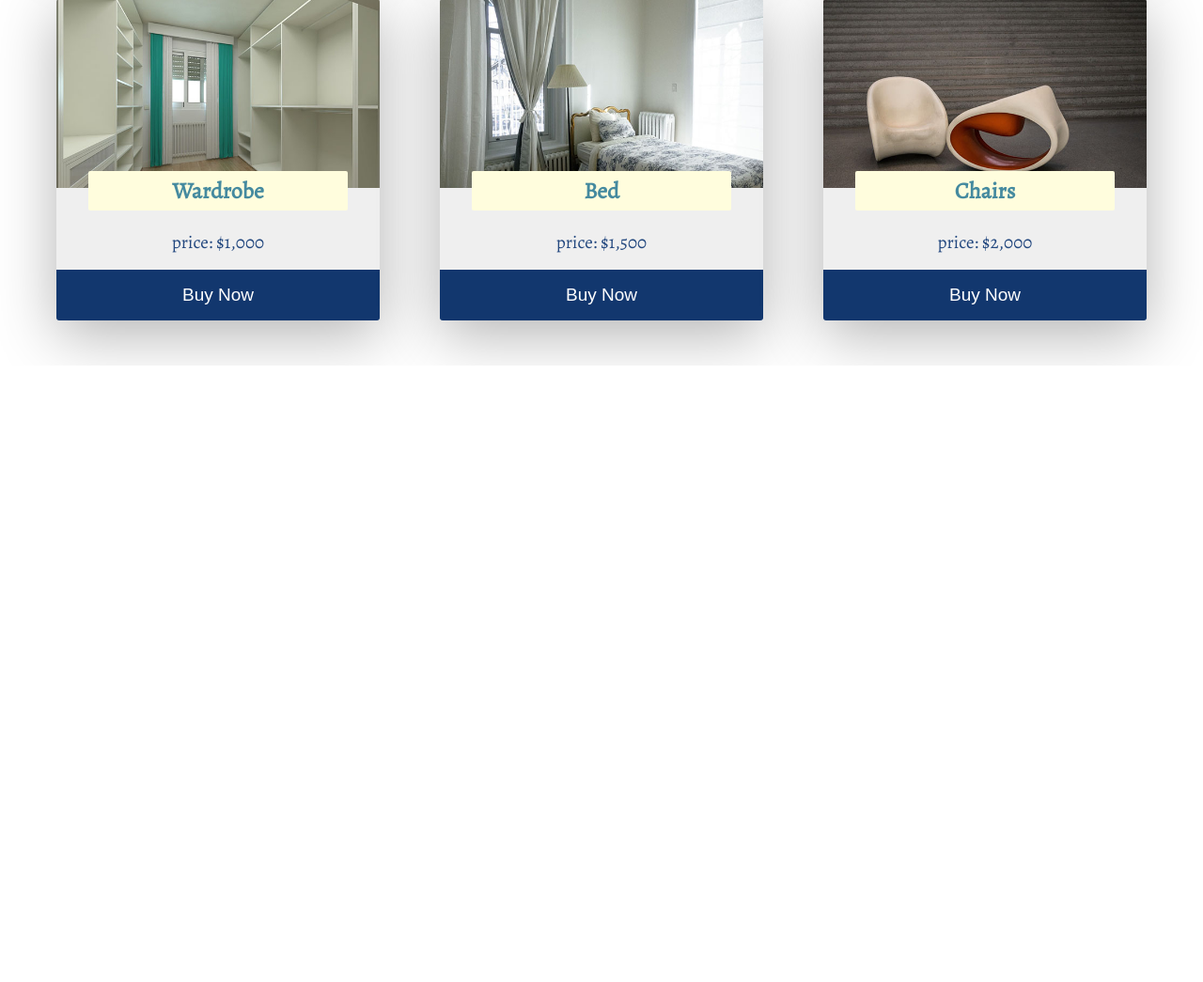
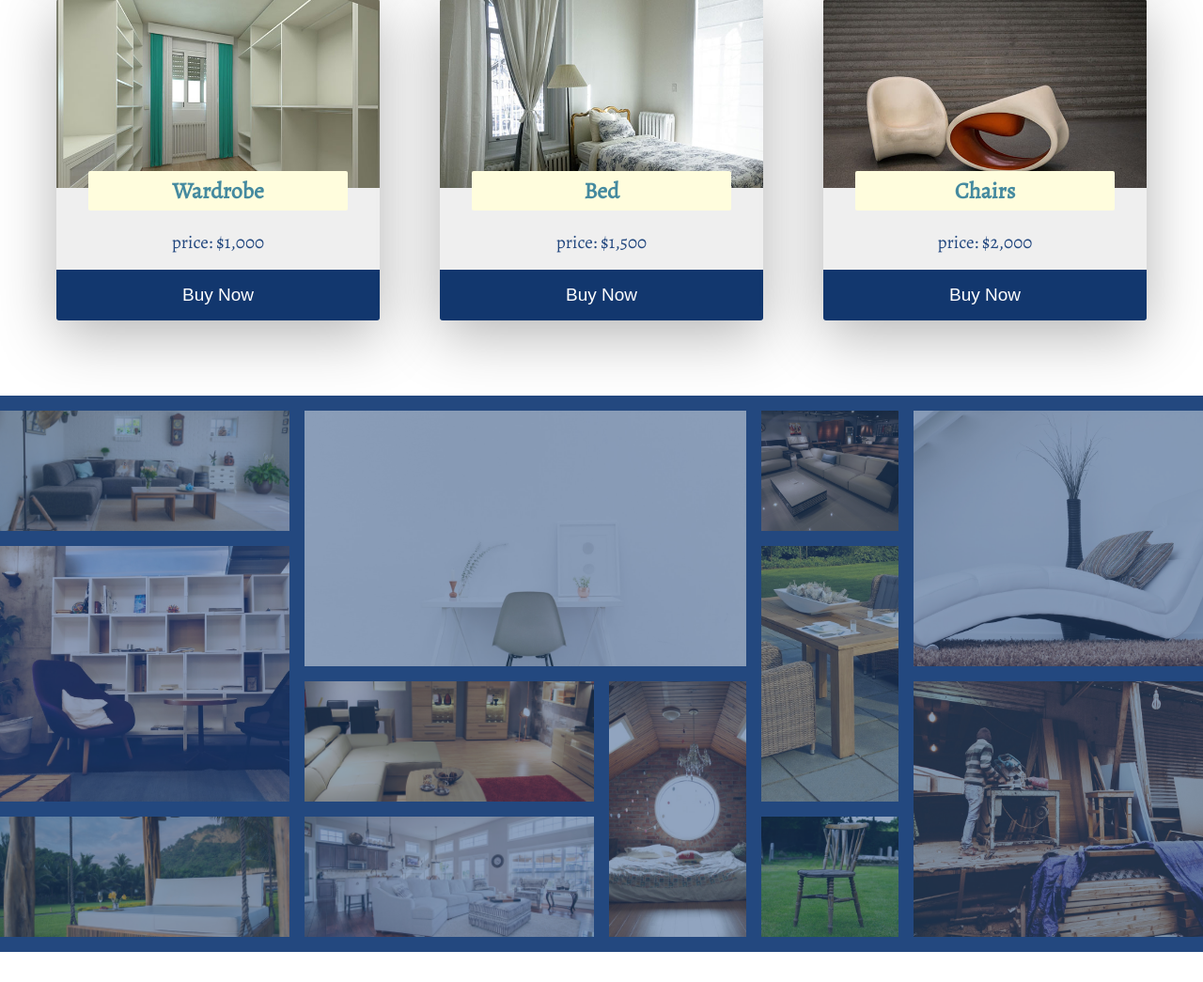
Before and after one commit to mj305/FurnitureStore, a PHP site: page / in a window 1280 px wide. Shown: the part 2061-3106 px from the top of the page at 94% size. Before the commit the page ends 2447 px from the top, so only its background shows below. Run offline with PHP 8.4, Linux system fonts and the light colour scheme; some libraries are stand-ins or nearby versions.

Commit message:
gallery finished

```diff
--- a/index.html
+++ b/index.html
@@ -291,10 +291,25 @@
     <!-- end of bestselling furniture -->
 
 
+    <!-- gallery -->
+
+    <section class="gallery">
+        <img src="images/gallery-img-1.jpeg" alt="furniture picture" class="gallery-img gallery-img-1">
+        <img src="images/gallery-img-2.jpeg" alt="furniture picture" class="gallery-img gallery-img-2">
+        <img src="images/gallery-img-3.jpeg" alt="furniture picture" class="gallery-img gallery-img-3">
+        <img src="images/gallery-img-4.jpeg" alt="furniture picture" class="gallery-img gallery-img-4">
+        <img src="images/gallery-img-5.jpeg" alt="furniture picture" class="gallery-img gallery-img-5">
+        <img src="images/gallery-img-6.jpeg" alt="furniture picture" class="gallery-img gallery-img-6">
+        <img src="images/gallery-img-7.jpeg" alt="furniture picture" class="gallery-img gallery-img-7">
+        <img src="images/gallery-img-8.jpeg" alt="furniture picture" class="gallery-img gallery-img-8">
+        <img src="images/gallery-img-9.jpeg" alt="furniture picture" class="gallery-img gallery-img-9">
+        <img src="images/gallery-img-10.jpeg" alt="furniture picture" class="gallery-img gallery-img-10">
+        <img src="images/gallery-img-11.jpeg" alt="furniture picture" class="gallery-img gallery-img-11">
+        <img src="images/gallery-img-12.jpeg" alt="furniture picture" class="gallery-img gallery-img-12">
+    </section>
 
 
-    <!--  -->
-    <!--  -->
+    <!-- end of gallery -->
 
 
     </div>
--- a/style.css
+++ b/style.css
@@ -518,7 +518,100 @@ body {
 .bestselling-furniture-btn:hover {
     background-color: #23487f;
 }
+/* end of bestselling-furniture */
+
+
+/* gallery */
+
+.gallery {
+    grid-column: 1 / -1;
+    grid-row: 7 / 8;
+    display: grid;
+    grid-template-columns: repeat(8, minmax(1rem, 1fr));
+    grid-template-rows: repeat(4, 10vw);
+    grid-gap: 1.6rem;
+    margin-top: 6.4rem;
+    background-color: #23487f;
+    padding: 1.6rem 0;
+}
+
+.gallery-img {
+    width: 100%;
+    height: 100%;
+    object-fit: cover;
+    opacity: .5;
+    transition: opacity .5s;
+}
+
+.gallery-img:hover {
+       opacity: 1;
+}
+
+.gallery-img-1 {
+    grid-column: 1 / 3;
+    grid-row: 1 / 2;
+}
+
+.gallery-img-2 {
+    grid-column: 3 / 6;
+    grid-row: 1 / 3;
+}
+
+.gallery-img-3 {
+    grid-column: 6 / 7;
+    grid-row: 1 / 2;
+}
+
+.gallery-img-4 {
+    grid-column: 7 / 9;
+    grid-row: 1 / 3;
+}
+
+.gallery-img-5 {
+    grid-column: 1 / 3;
+    grid-row: 2 / 4;
+}
+
+.gallery-img-5 {
+    grid-column: 1 / 3;
+    grid-row: 2 / 4;
+}
+
+.gallery-img-6 {
+    grid-column: 3 / 5;
+    grid-row: 3 / 4;
+}
+
+.gallery-img-7 {
+    grid-column: 6 / 7;
+    grid-row: 2 / 4;
+}
+
+.gallery-img-8 {
+    grid-column: 5 / 6;
+    grid-row: 3 / 5;
+}
+
+.gallery-img-9 {
+    grid-column: 1 / 3;
+    grid-row: 4 / 5;
+}
+
+.gallery-img-10 {
+    grid-column: 3 / 5;
+    grid-row: 4 / 5;
+}
+
+.gallery-img-11 {
+    grid-column: 6 / 7;
+    grid-row: 4 / 5;
+}
+
+.gallery-img-12 {
+    grid-column: 7 / 9;
+    grid-row: 3 / 5;
+}
 
 
 
-/* end of bestselling-furniture */
+/* end of gallery */
```
